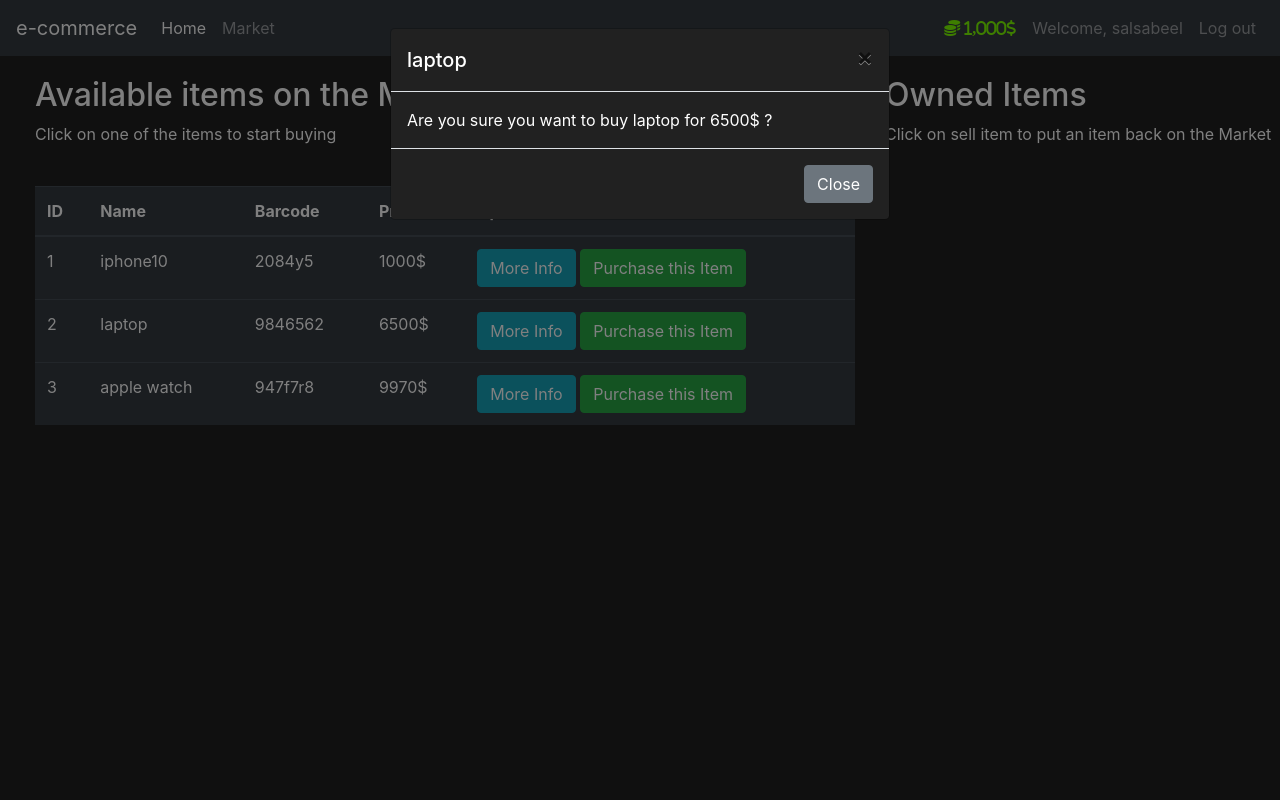
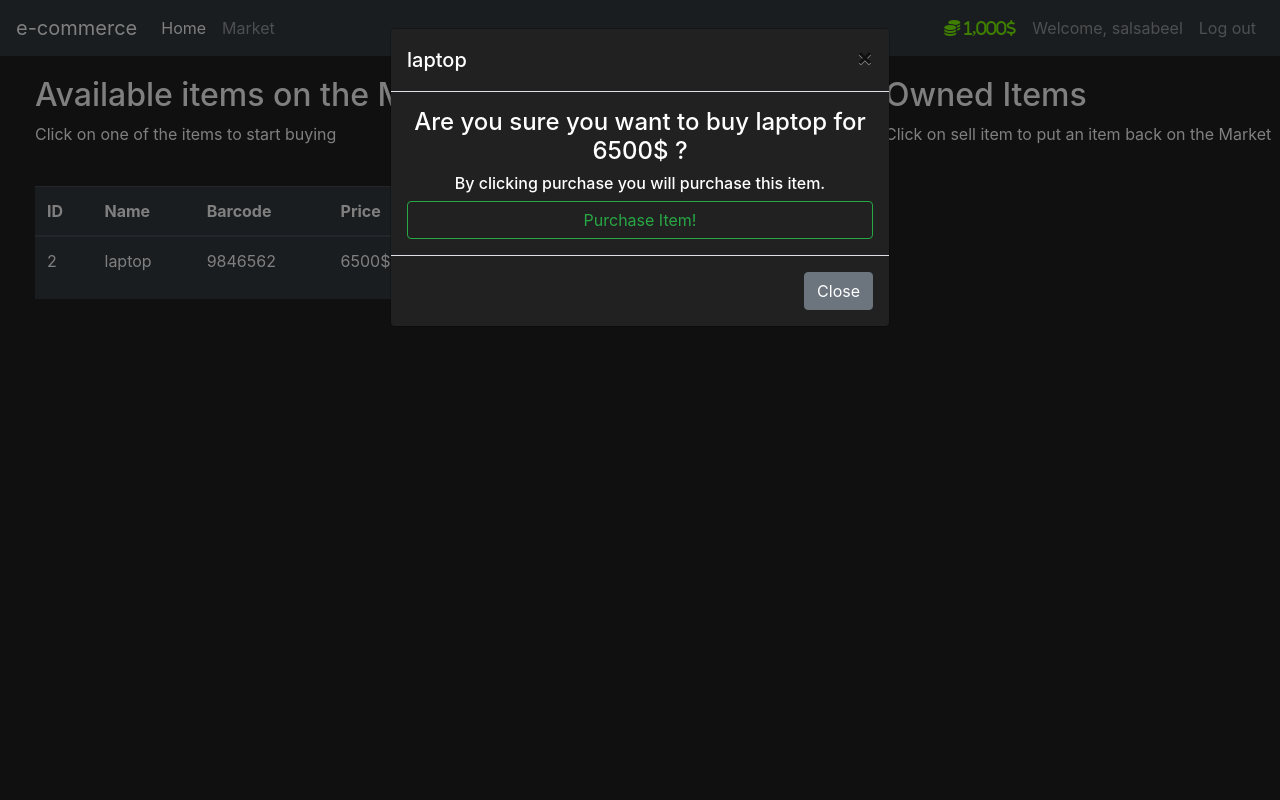
Before and after one commit to salsabeel-tn/Ecommerce-Flask, a Flask app: page /market in a window 1280 px wide, after a click on "Purchase this Item". Run offline with Flask 2, Linux system fonts and the light colour scheme; a user stored in the database is signed in; data comes from the database, SQL or seed files in the repository; both versions use the stored data as it was after the commit; some libraries are stand-ins or nearby versions.

Commit message:
purchase property updates

```diff
--- a/FlaskMarket/market/forms.py
+++ b/FlaskMarket/market/forms.py
@@ -26,3 +26,9 @@ class LoginForm(FlaskForm):
     username = StringField(label='User Name', validators=[ DataRequired()])
     password = PasswordField(label='Password', validators=[DataRequired()])
     submit = SubmitField(label='Sign in')
+
+class PurchaseItemForm(FlaskForm):
+    submit = SubmitField(label='Purchase Item!')
+
+class SellItemForm(FlaskForm):
+    submit = SubmitField(label='Sell Item!')
--- a/FlaskMarket/market/models.py
+++ b/FlaskMarket/market/models.py
@@ -32,6 +32,8 @@ class User(db.Model, UserMixin):
     def check_password_correction(self, attempted_password):
         return bcrypt.check_password_hash(self.password_hash, attempted_password)
 
+    def can_purchase(self, item_obj):
+        return self.budget >= item_obj.price
 class Item(db.Model):
     #creating db table structure
     id = db.Column(db.Integer(),primary_key=True)
@@ -42,3 +44,8 @@ class Item(db.Model):
     owner = db.Column(db.Integer(), db.ForeignKey('user.id'))
     def __repr__(self):
         return f'Item {self.name}'
+
+    def buy(self, user):
+        self.owner = user.id
+        user.budget -= self.price
+        db.session.commit()
--- a/FlaskMarket/market/routes.py
+++ b/FlaskMarket/market/routes.py
@@ -1,20 +1,33 @@
 from market import app
-from flask import render_template, redirect, url_for, flash
+from flask import render_template, redirect, url_for, flash, request
 from market.models import Item, User
-from market.forms import RegisterForm, LoginForm
+from market.forms import RegisterForm, LoginForm, PurchaseItemForm
 from market import db
-from flask_login import login_user, logout_user, login_required
-
+from flask_login import login_user, logout_user, login_required, current_user
 @app.route("/")
 def home_page():
+
     return render_template('home.html')
 
-@app.route('/market')
+@app.route('/market', methods=['GET', 'POST'])
 @login_required
 def market_page():
-    items = Item.query.all() #calling items stored in db
+    purchase_form = PurchaseItemForm()
+    if request.method == "POST":
+        purchased_item = request.form.get('purchased_item')
+        p_item_object = Item.query.filter_by(name=purchased_item).first()
+        if p_item_object:
+            if current_user.can_purchase(p_item_object):
+                p_item_object.buy(current_user)
+                flash(f"Congratulations! You purchased {p_item_object.name} for {p_item_object.price}$", category='success')
+            else:
+                flash(f"Unfortunately, you don't have enough money to purchase {p_item_object.name}!", category='danger')
 
-    return render_template('market.html', items = items)
+        return redirect(url_for('market_page'))
+    if request.method == "GET":
+        items = Item.query.filter_by(owner=None)
+        return render_template('market.html', items=items, purchase_form=purchase_form)
+
 
 @app.route('/register', methods=['GET', 'POST'])
 def register_page():
--- a/FlaskMarket/market/templates/includes/items_modals.html
+++ b/FlaskMarket/market/templates/includes/items_modals.html
@@ -1,9 +1,9 @@
+<!-- modals are the config that makes mini tabs appear with blurred backgrnd-->
 <style>
     .modal-content {
       background-color: #212121
     }
   </style>
-
   <!-- More Info -->
   <div class="modal fade" id="Modal-MoreInfo-{{ items.id }}"
        tabindex="-1"
@@ -49,7 +49,14 @@
           </button>
         </div>
         <div class="modal-body">
-          Are you sure you want to buy {{ items.name }} for {{ items.price }}$ ?
+          <form method = "POST">
+            {{ purchase_form.hidden_tag()}}
+
+            <h4 class="text-center">Are you sure you want to buy {{ items.name }} for {{ items.price }}$ ?</h4>
+            <h6 class="text-center">By clicking purchase you will purchase this item.</h6>
+            <input id="purchased_item" name="purchased_item" type="hidden" value="{{items.name}}">
+            {{ purchase_form.submit(class="btn btn-outline-success btn-block")}}
+          </form>
         </div>
         <div class="modal-footer">
           <button type="button" class="btn btn-secondary"
```
Also changed, not shown: FlaskMarket/market/market.db.
